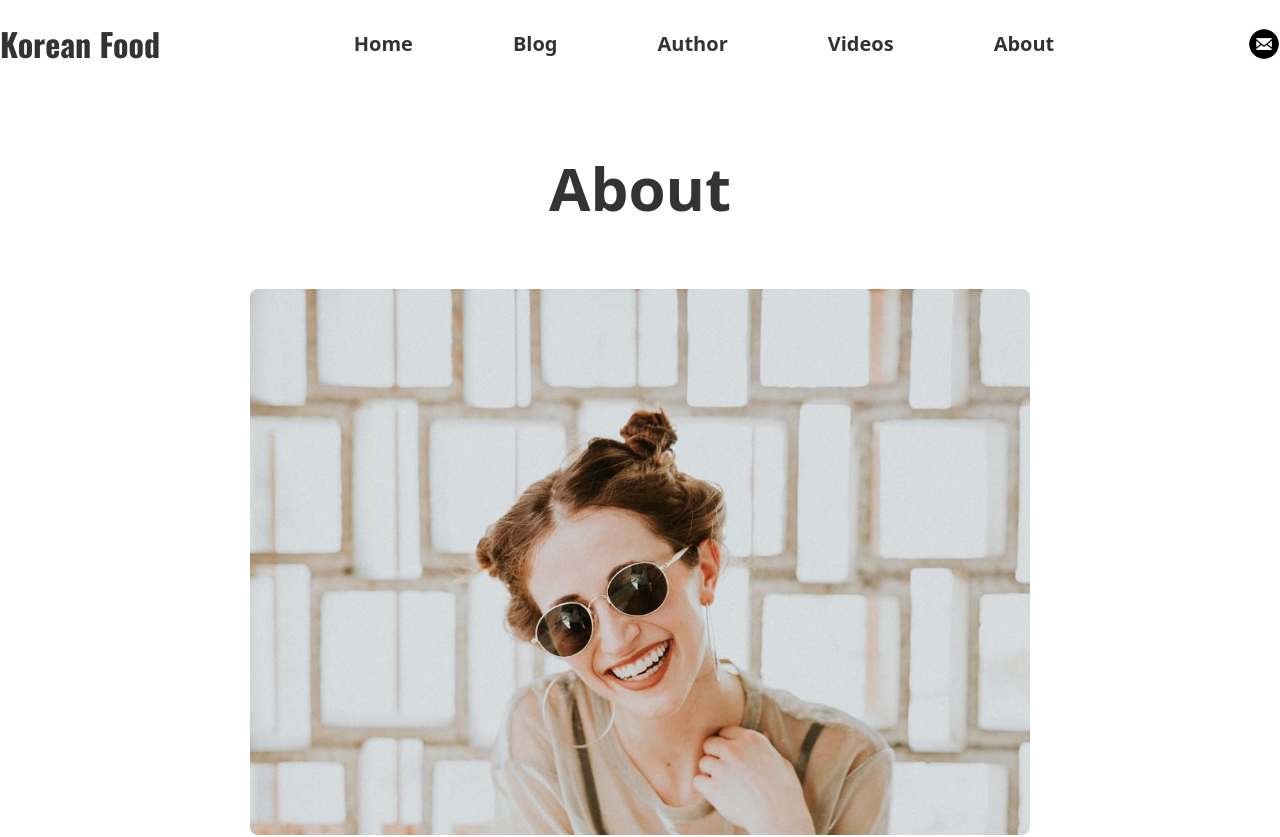
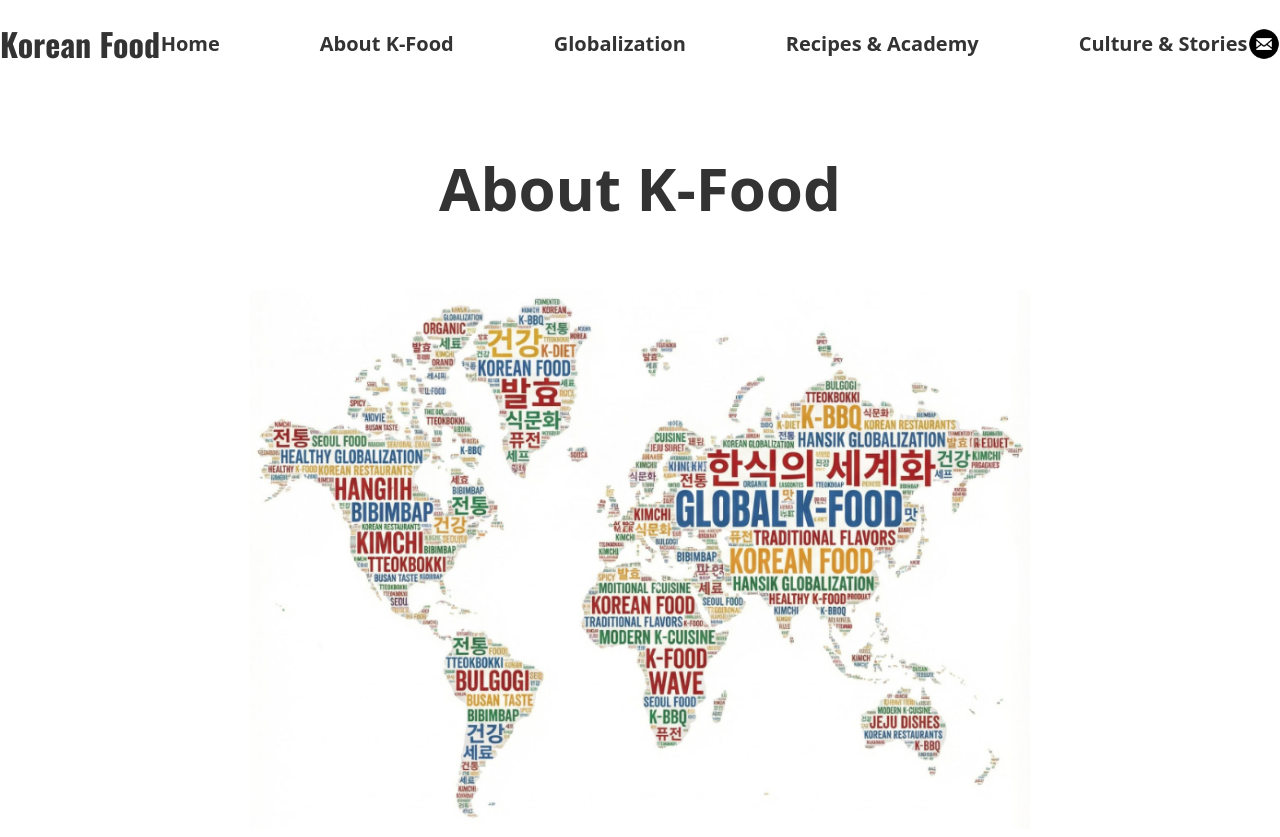
Before and after one commit to jiyoungone/koreanfood, a Vue app: page /about in a window 1280 px wide. Shown: the top 837 px of the page. Built offline with nearby package versions, Linux system fonts and the light colour scheme.

Commit message:
about contents update

```diff
--- a/src/App.vue
+++ b/src/App.vue
@@ -5,10 +5,10 @@
       <nav class="nav">
         <!-- RouterLink로 각 페이지 연결 -->
         <RouterLink to="/">Home</RouterLink>
-        <RouterLink to="/blog">Blog</RouterLink>
-        <RouterLink to="/author">Author</RouterLink>
-        <RouterLink to="/videos">Videos</RouterLink>
-        <RouterLink to="/about">About</RouterLink>
+        <RouterLink to="/about">About K-Food</RouterLink>
+        <RouterLink to="/globalization">Globalization</RouterLink>
+        <RouterLink to="/recipes">Recipes & Academy</RouterLink>
+        <RouterLink to="/culture">Culture & Stories</RouterLink>
       </nav>
       <a href="mailto:abc@gmail.com" class="icon-email">
         <img src="/email.png" alt="">
@@ -21,7 +21,7 @@
     </main>
 
     <footer>
-      <p>@2025 yoonjiyeong</p>
+      <p>@2025 yoonjiyoung</p>
     </footer>
   </div>
 </template>
--- a/src/router/index.js
+++ b/src/router/index.js
@@ -1,11 +1,11 @@
 import { createRouter, createWebHistory } from 'vue-router'
 
 // 각 페이지 컴포넌트 import
-import HomeView from '../views/HomeView.vue'
-import BlogView from '../views/BlogView.vue'
-import AuthorView from '../views/AuthorView.vue'
-import VideosView from '../views/VideosView.vue'
-import AboutView from '../views/AboutView.vue'
+import Home from '../views/Home.vue'
+import Globalization from '../views/Globalization.vue'
+import Culture from '../views/Culture.vue'
+import Recipes from '../views/Recipes.vue'
+import About from '../views/About.vue'
 
 const router = createRouter({
   // GitHub Pages에서도 잘 동작하게 base 설정
@@ -14,27 +14,27 @@ const router = createRouter({
     {
       path: '/',
       name: 'home',
-      component: HomeView,
+      component: Home,
     },
     {
-      path: '/blog',
-      name: 'blog',
-      component: BlogView,
+      path: '/globalization',
+      name: 'globalization',
+      component: Globalization,
     },
     {
-      path: '/author',
-      name: 'author',
-      component: AuthorView,
+      path: '/culture',
+      name: 'culture',
+      component: Culture,
     },
     {
-      path: '/videos',
-      name: 'videos',
-      component: VideosView,
+      path: '/recipes',
+      name: 'recipes',
+      component: Recipes,
     },
     {
       path: '/about',
       name: 'about',
-      component: AboutView,
+      component: About,
     },
   ],
 })
--- a/src/views/AboutView.vue
+++ b/src/views/About.vue
@@ -1,11 +1,11 @@
 <template>
   <section class="contents">
     <div class="metaphor">
-      <h1>About</h1>
+      <h1>About K-Food</h1>
     </div>
     <div class="about-info-box">
       <div class="about-img-area">
-        <img src="/03.jpg" alt="">
+        <img src="/about-1.png" alt="">
       </div>
       <div class="about-text">
         <p>
--- a/src/views/AuthorView.vue
+++ b/src/views/Culture.vue
@@ -1,7 +1,7 @@
 <template>
   <section class="contents">
     <div class="metaphor">
-      <h1>Authors</h1>
+      <h1>Culture & Stories</h1>
     </div>
     <ul class="flex-list">
       <li>
--- a/src/views/BlogView.vue
+++ b/src/views/Globalization.vue
@@ -1,7 +1,7 @@
 <template>
   <section class="contents">
     <div class="metaphor">
-      <h1>Blog</h1>
+      <h1>Globalization of Korean food</h1>
       <p>
         Laruso blog features productivity, tips, inspiration and strategies<br>
         for massive profits. Find out how to set up a successful blog or<br>
--- a/src/views/VideosView.vue
+++ b/src/views/Recipes.vue
@@ -1,7 +1,7 @@
 <template>
   <section class="contents">
     <div class="metaphor">
-      <h1>Videos</h1>
+      <h1>Recipes & Academy</h1>
       <p>
         Commercials, Music Videos, Television, Film (Short and Feature<br>length), TV News, Corporate video, and everything in between.
       </p>
```
Also changed, not shown: public/about-1.png (added), src/views/Home.vue (renamed from src/views/HomeView.vue), 1 other file (tests, documents, lock files or other folders).
